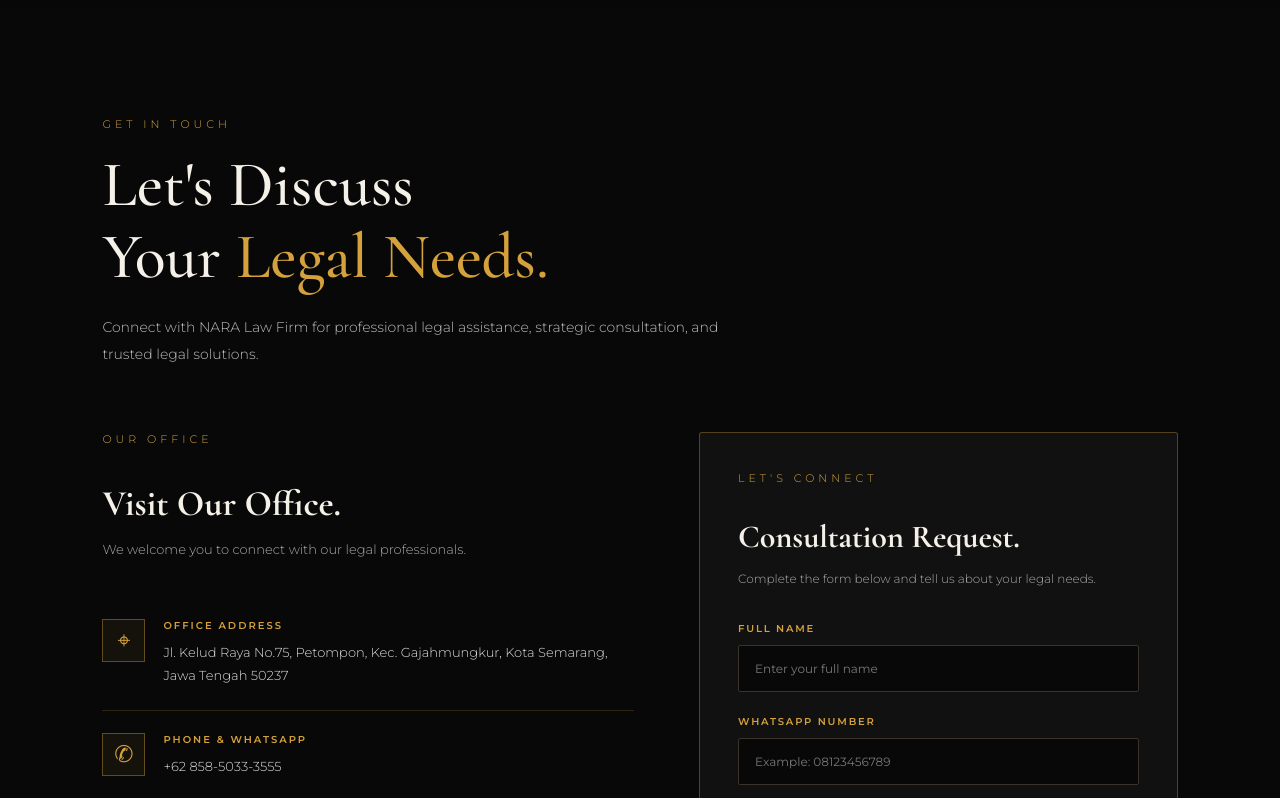
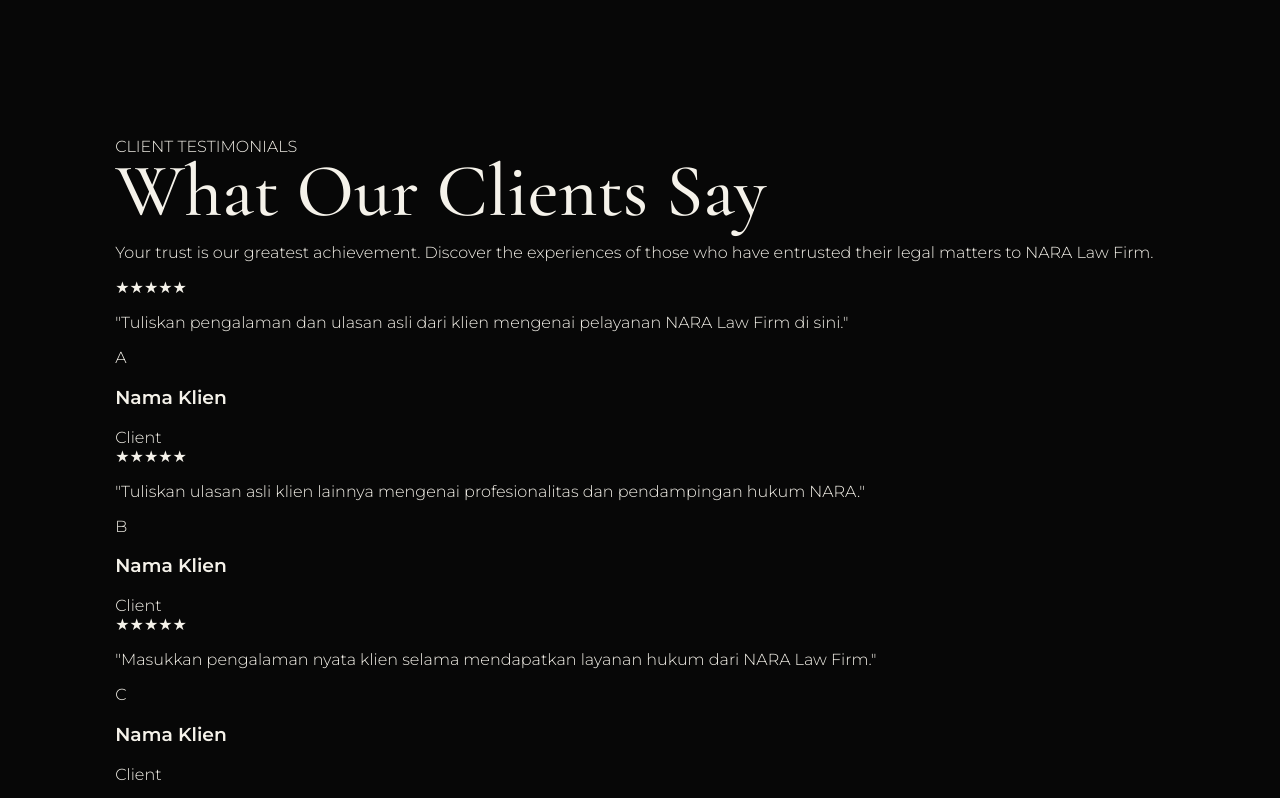
Before and after one commit to NaraLawfirm/Nara-Law-Firm, a plain HTML site: page index.html in a window 1280 px wide. Shown: the part 5880-6678 px from the top of the page. Drawn offline with nearby package versions, Linux system fonts and the light colour scheme.

Commit message:
Update index.html

```diff
--- a/index.html
+++ b/index.html
@@ -672,9 +672,104 @@
     </section>
 
 
-    <!-- =========================
-         CONTACT
-    ========================== -->
+
+<!-- =========================
+     CLIENT REVIEWS SECTION
+========================== -->
+
+<section class="section reviews" id="reviews">
+
+    <div class="reviews-heading">
+        <span class="section-subtitle">CLIENT TESTIMONIALS</span>
+
+        <h2>What Our Clients Say</h2>
+
+        <p>
+            Your trust is our greatest achievement.
+            Discover the experiences of those who have entrusted
+            their legal matters to NARA Law Firm.
+        </p>
+    </div>
+
+    <div class="reviews-container">
+
+        <!-- REVIEW 1 -->
+        <div class="review-card">
+
+            <div class="review-stars">
+                ★★★★★
+            </div>
+
+            <p class="review-text">
+                "Tuliskan pengalaman dan ulasan asli dari klien
+                mengenai pelayanan NARA Law Firm di sini."
+            </p>
+
+            <div class="review-profile">
+                <div class="review-avatar">A</div>
+
+                <div class="review-info">
+                    <h3>Nama Klien</h3>
+                    <span>Client</span>
+                </div>
+            </div>
+
+        </div>
+
+
+        <!-- REVIEW 2 -->
+        <div class="review-card">
+
+            <div class="review-stars">
+                ★★★★★
+            </div>
+
+            <p class="review-text">
+                "Tuliskan ulasan asli klien lainnya mengenai
+                profesionalitas dan pendampingan hukum NARA."
+            </p>
+
+            <div class="review-profile">
+                <div class="review-avatar">B</div>
+
+                <div class="review-info">
+                    <h3>Nama Klien</h3>
+                    <span>Client</span>
+                </div>
+            </div>
+
+        </div>
+
+
+        <!-- REVIEW 3 -->
+        <div class="review-card">
+
+            <div class="review-stars">
+                ★★★★★
+            </div>
+
+            <p class="review-text">
+                "Masukkan pengalaman nyata klien selama
+                mendapatkan layanan hukum dari NARA Law Firm."
+            </p>
+
+            <div class="review-profile">
+                <div class="review-avatar">C</div>
+
+                <div class="review-info">
+                    <h3>Nama Klien</h3>
+                    <span>Client</span>
+                </div>
+            </div>
+
+        </div>
+
+    </div>
+
+</section>
+
+<!-- END CLIENT REVIEWS -->
+
 
 <!-- =========================
      CONTACT SECTION
```
